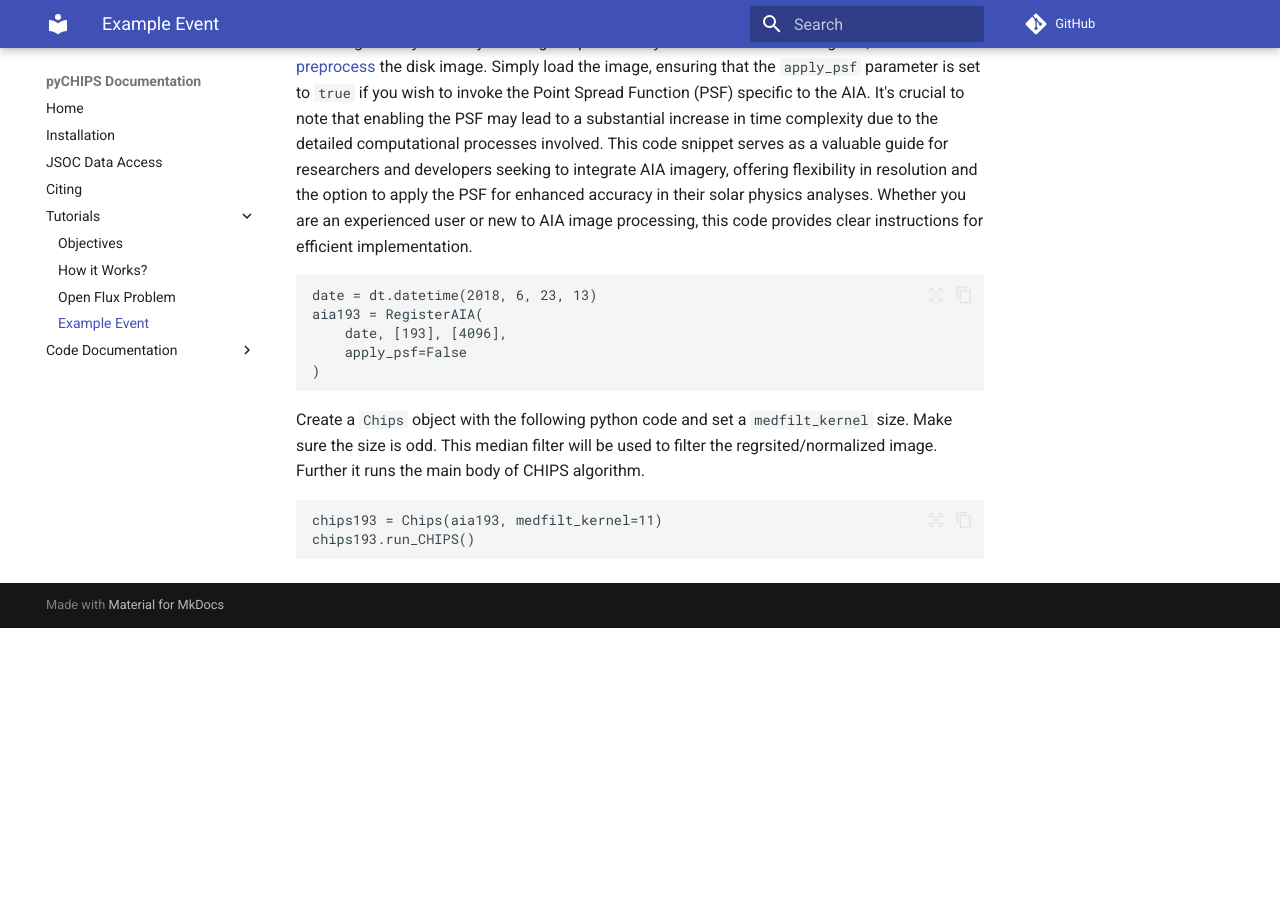
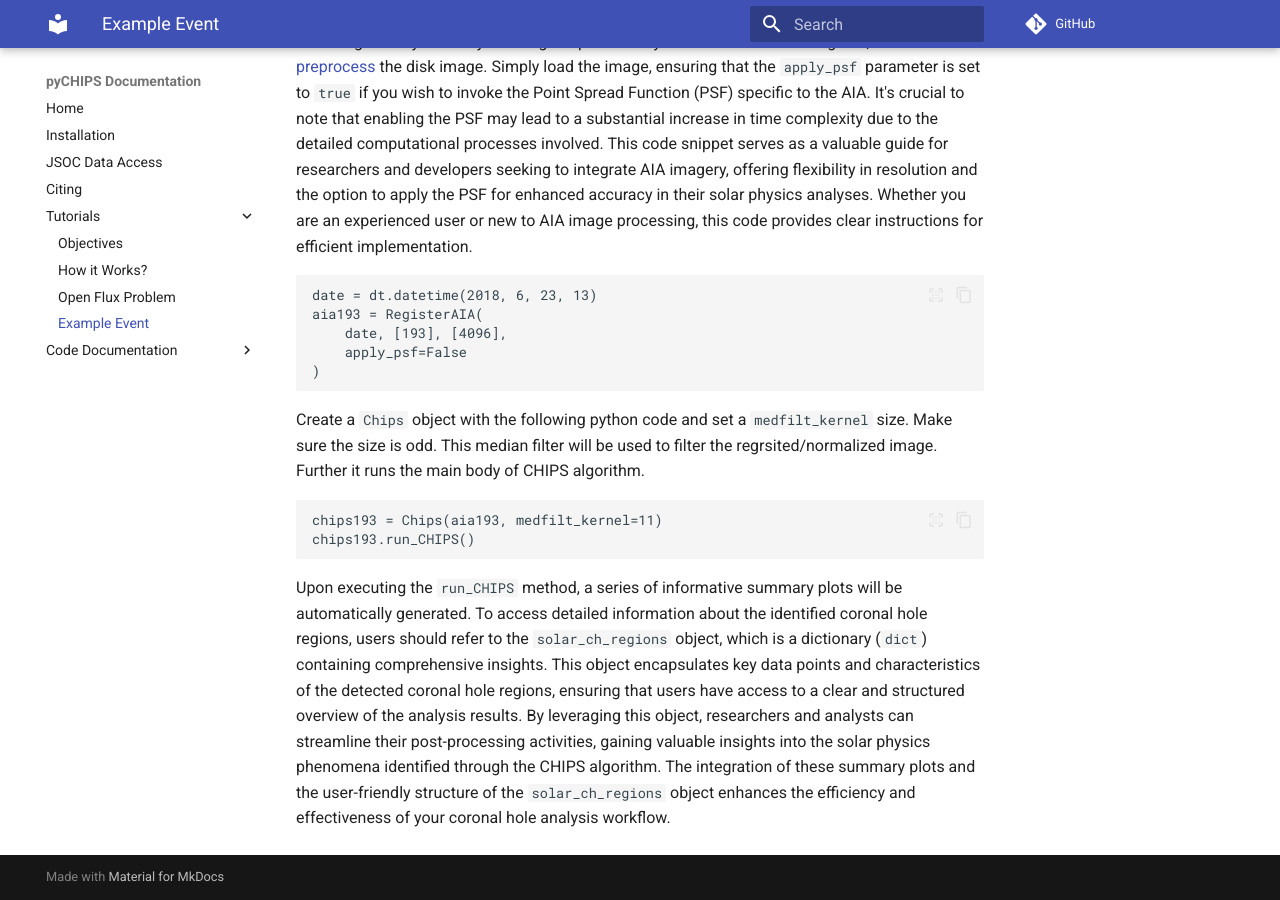
Before and after one commit to shibaji7/pyCHIPS, an MkDocs documentation site: the page built from docs/tutorial/example.md, in a window 1280 px wide and 900 px high, scrolled down 612 px. Built offline with MkDocs 1.6.1 and Material for MkDocs 9.7.7, drawn with Linux system fonts in a browser that asks for light colours; comment, search, counter and statistics services are not loaded; before the commit the page ends 1240 px from its top, so only the background shows below that.

Commit message:
Modified plots and MkDocs

````diff
--- a/docs/tutorial/example.md
+++ b/docs/tutorial/example.md
@@ -39,3 +39,5 @@ Create a `Chips` object with the following python code and set a `medfilt_kernel
 chips193 = Chips(aia193, medfilt_kernel=11)
 chips193.run_CHIPS()
 ```
+
+Upon executing the `run_CHIPS` method, a series of informative summary plots will be automatically generated. To access detailed information about the identified coronal hole regions, users should refer to the `solar_ch_regions` object, which is a dictionary (`dict`) containing comprehensive insights. This object encapsulates key data points and characteristics of the detected coronal hole regions, ensuring that users have access to a clear and structured overview of the analysis results. By leveraging this object, researchers and analysts can streamline their post-processing activities, gaining valuable insights into the solar physics phenomena identified through the CHIPS algorithm. The integration of these summary plots and the user-friendly structure of the `solar_ch_regions` object enhances the efficiency and effectiveness of your coronal hole analysis workflow.
````
